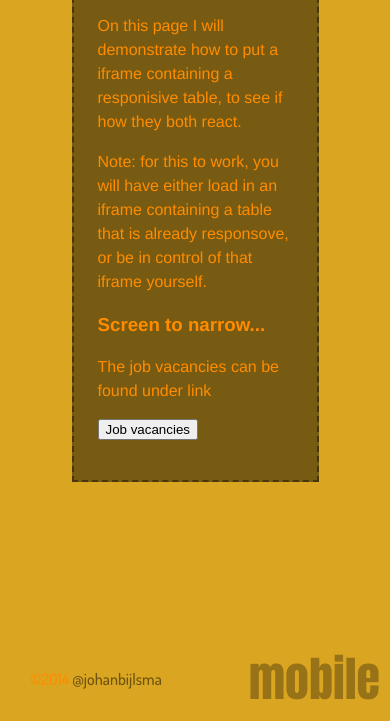
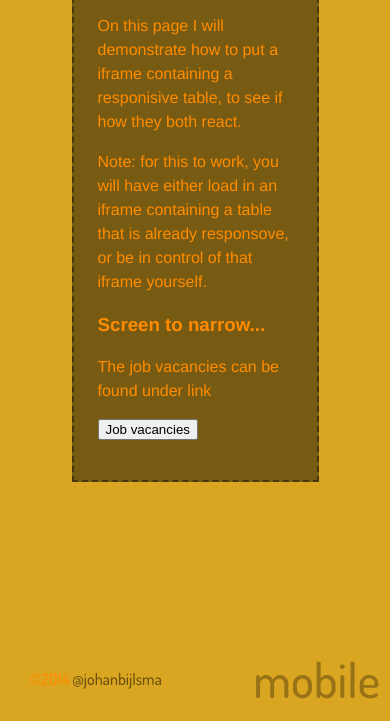
Before and after one commit to johanbijlsma/RWD-iframe, a plain HTML site: page index.html in a window 390 px wide. Shown: the part 123-844 px from the top of the page. Drawn offline with Linux system fonts and the light colour scheme.

Commit message:
added z-index and fonts changes

```diff
--- a/css/style.css
+++ b/css/style.css
@@ -14,7 +14,8 @@ body:after{
  				font-size: 3em;
  				color: 000;
  				opacity: 0.3;
- 				font-family: impact;
+ 				font-family: 'Dosis';
+				z-index: -1;
  			}
 
 footer{
@@ -22,6 +23,7 @@ footer{
 	bottom: 30px;
 	left: 30px;
 	font-family: 'Dosis';
+	z-index: -1;
 }
 
 footer *{
@@ -38,7 +40,7 @@ footer *{
 
 iframe{
 	width: 100%;
-	min-height: 500px;
+	min-height: 250px;
 	margin-top: 1em;
 }
 
@@ -61,7 +63,7 @@ iframe{
  				font-size: 3em;
  				color: 000;
  				opacity: 0.3;
- 				font-family: impact;
+ 				font-family: 'Dosis';
  			}
 
  			.container{
@@ -90,7 +92,7 @@ iframe{
  				font-size: 3em;
  				color: 000;
  				opacity: 0.3;
- 				font-family: impact;
+ 				font-family: 'Dosis';
  			}
 
  			iframe {
```
